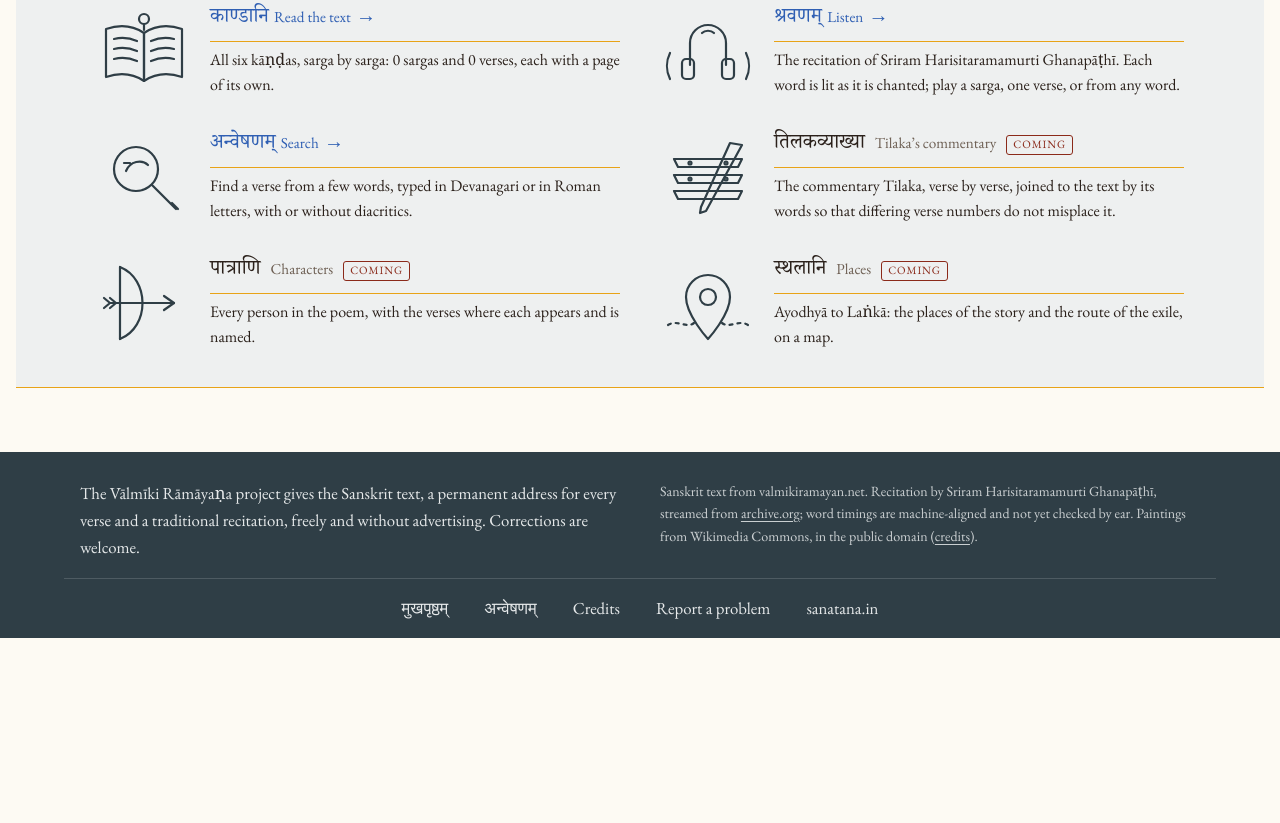
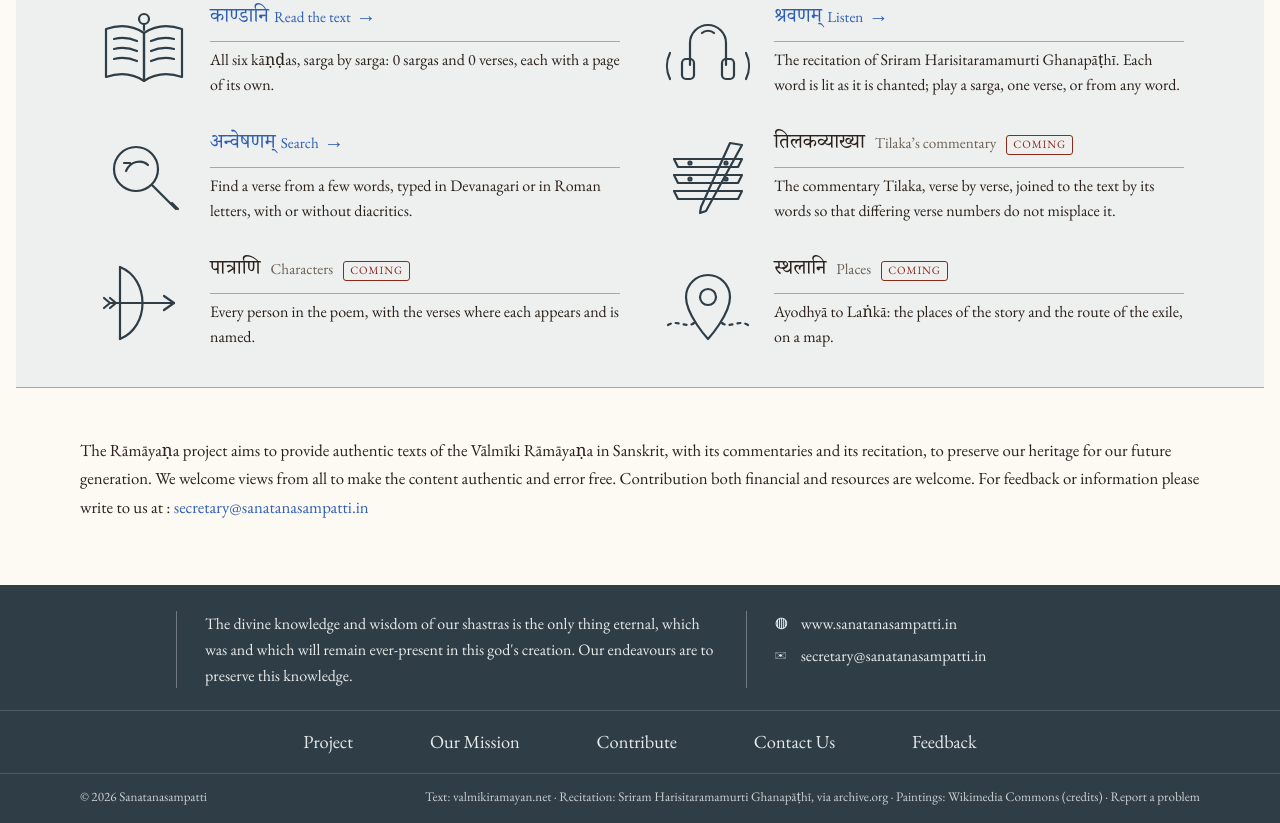
Before and after one commit to hvram1/valmiki-ramayana.sanatana.in, an Astro site: page / in a window 1280 px wide. Shown: the part 1844-2667 px from the top of the page. Before the commit the page ends 2578 px from the top, so only its background shows below. Built offline with nearby package versions, Linux system fonts and the light colour scheme; Astro itself is replaced by a stand-in of ours; a web font is replaced by a local one.

Commit message:
Footer of Sanatanasampatti, whose project this is
Mission, website and contact, and the Project / Our Mission / Contribute /
Contact Us / Feedback links, as on the Mahābhārata portal; the project
note above it on the home page. All of it is in site.config.json.

Co-Authored-By: Claude Opus 5.5 <noreply@anthropic.com>

```diff
--- a/site.config.json
+++ b/site.config.json
@@ -80,11 +80,32 @@
     }
   },
   "footer": {
-    "about": "The Vālmīki Rāmāyaṇa project gives the Sanskrit text, a permanent address for every verse and a traditional recitation, freely and without advertising. Corrections are welcome.",
+    "org": "Sanatanasampatti",
+    "orgUrl": "https://sanatanasampatti.in",
+    "orgSite": "www.sanatanasampatti.in",
+    "email": "secretary@sanatanasampatti.in",
+    "mission": "The divine knowledge and wisdom of our shastras is the only thing eternal, which was and which will remain ever-present in this god's creation. Our endeavours are to preserve this knowledge.",
+    "project": "The Rāmāyaṇa project aims to provide authentic texts of the Vālmīki Rāmāyaṇa in Sanskrit, with its commentaries and its recitation, to preserve our heritage for our future generation. We welcome views from all to make the content authentic and error free. Contribution both financial and resources are welcome. For feedback or information please write to us at :",
     "links": [
       [
-        "sanatana.in",
-        "https://sanatana.in"
+        "Project",
+        "https://sanatanasampatti.in/Projects"
+      ],
+      [
+        "Our Mission",
+        "https://sanatanasampatti.in/Home"
+      ],
+      [
+        "Contribute",
+        "https://sanatanasampatti.in/Donate"
+      ],
+      [
+        "Contact Us",
+        "https://sanatanasampatti.in/Contact"
+      ],
+      [
+        "Feedback",
+        "mailto:secretary@sanatanasampatti.in?subject=V%C4%81lm%C4%ABki%20R%C4%81m%C4%81ya%E1%B9%87a%20feedback"
       ]
     ]
   }
--- a/src/layouts/Base.astro
+++ b/src/layouts/Base.astro
@@ -9,6 +9,7 @@ interface Props {
 }
 const { title, description = `${SITE.name} — ${SITE.nameRoman}, with the recitation of ${SITE.reciter}`, canonical, wide = false } = Astro.props;
 const canon = canonical ? new URL(canonical, Astro.site).href : undefined;
+const F = SITE.footer;
 const path = Astro.url.pathname.replace(import.meta.env.BASE_URL.replace(/\/$/, ''), '') || '/';
 ---
 <!doctype html>
@@ -56,21 +57,23 @@ const path = Astro.url.pathname.replace(import.meta.env.BASE_URL.replace(/\/$/,
     </main>
     <footer class="site-foot">
       <div class="foot-top">
-        <p class="foot-about">{SITE.footer.about}</p>
-        <p class="foot-small">
-          Sanskrit text from valmikiramayan.net. Recitation by {SITE.reciter},
-          streamed from <a href={SITE.recording}>archive.org</a>; word timings are
-          machine-aligned and not yet checked by ear. Paintings from Wikimedia
-          Commons, in the public domain (<a href={href('credits/')}>credits</a>).
-        </p>
+        <p class="foot-mission">{F.mission}</p>
+        <ul class="foot-contact">
+          <li><span class="ico" aria-hidden="true">◍</span><a href={F.orgUrl}>{F.orgSite}</a></li>
+          <li><span class="ico" aria-hidden="true">✉</span><a href={`mailto:${F.email}`}>{F.email}</a></li>
+        </ul>
       </div>
-      <nav class="foot-links" aria-label="Footer">
-        <a href={href()}>मुखपृष्ठम्</a>
-        <a href={href('search/')}>अन्वेषणम्</a>
-        <a href={href('credits/')}>Credits</a>
-        <a href={`https://github.com/${SITE.repo}/issues`}>Report a problem</a>
-        {SITE.footer.links.map(([t, u]) => <a href={u}>{t}</a>)}
+      <nav class="foot-links" aria-label="Sanatanasampatti">
+        {F.links.map(([t, u]) => <a href={u}>{t}</a>)}
       </nav>
+      <div class="foot-base">
+        <span>© {new Date().getFullYear()} {F.org}</span>
+        <span>
+          Text: valmikiramayan.net · Recitation: {SITE.reciter}, via <a href={SITE.recording}>archive.org</a> ·
+          Paintings: Wikimedia Commons (<a href={href('credits/')}>credits</a>) ·
+          <a href={`https://github.com/${SITE.repo}/issues`}>Report a problem</a>
+        </span>
+      </div>
     </footer>
     <slot name="after" />
     <script>
--- a/src/pages/index.astro
+++ b/src/pages/index.astro
@@ -124,4 +124,8 @@ const features = [
       ))}
     </div>
   </section>
+
+  <section class="project-note">
+    <p>{SITE.footer.project} <a href={`mailto:${SITE.footer.email}`}>{SITE.footer.email}</a></p>
+  </section>
 </Base>
--- a/src/styles/global.css
+++ b/src/styles/global.css
@@ -41,8 +41,8 @@ html { -webkit-text-size-adjust: 100%; }
 body {
   margin: 0; background: var(--bg); color: var(--ink);
   font-family: var(--roman); font-size: 18px; line-height: 1.6;
-  padding-bottom: 96px; /* room for the player */
 }
+body:has(.player:not([hidden])) { padding-bottom: 96px; } /* room for the player */
 a { color: var(--link); text-decoration: none; }
 a:hover { text-decoration: underline; }
 :focus-visible { outline: 2px solid var(--saffron); outline-offset: 2px; }
@@ -137,14 +137,22 @@ em.term, em.name { color: var(--saffron); }
 :root[data-theme="dark"] .feature img { filter: invert(0.85); }
 
 /* footer */
+.project-note { max-width: 72rem; margin: 48px auto 0; }
+.project-note p { margin: 0; font-size: 1.05rem; line-height: 1.7; }
 .site-foot { margin-top: 64px; background: var(--slate); color: var(--slate-ink); }
-.site-foot a { color: var(--slate-ink); text-decoration: underline; text-underline-offset: 3px; }
-.foot-top { max-width: 72rem; margin: 0 auto; padding: 28px 16px 18px; display: grid; grid-template-columns: repeat(auto-fit, minmax(min(100%, 20rem), 1fr)); gap: 16px 40px; }
-.foot-top p { margin: 0; }
-.foot-about { font-size: 1.05rem; }
-.foot-small { font-size: 0.88rem; opacity: 0.85; }
-.foot-links { border-top: 1px solid rgb(255 255 255 / 0.15); max-width: 72rem; margin: 0 auto; padding: 16px; display: flex; flex-wrap: wrap; justify-content: center; gap: 8px 36px; font-size: 1.05rem; }
+.site-foot a { color: var(--slate-ink); }
+.foot-top { max-width: 60rem; margin: 0 auto; padding: 26px 16px 22px; display: grid; grid-template-columns: minmax(0, 1.6fr) minmax(0, 1fr); gap: 16px 0; }
+.foot-mission { margin: 0; padding: 0 28px; border-left: 1px solid rgb(255 255 255 / 0.3); border-right: 1px solid rgb(255 255 255 / 0.3); font-size: 1rem; line-height: 1.6; }
+.foot-contact { list-style: none; margin: 0; padding: 0 28px; display: flex; flex-direction: column; gap: 6px; font-size: 1rem; }
+.foot-contact .ico { display: inline-block; width: 1.6em; }
+.foot-links { border-top: 1px solid rgb(255 255 255 / 0.15); border-bottom: 1px solid rgb(255 255 255 / 0.15); padding: 16px; display: flex; flex-wrap: wrap; justify-content: center; gap: 8px clamp(24px, 6vw, 80px); font-size: 1.15rem; }
 .foot-links a { text-decoration: none; }
+.foot-links a:hover { text-decoration: underline; }
+.foot-base { max-width: 72rem; margin: 0 auto; padding: 12px 16px 16px; display: flex; flex-wrap: wrap; justify-content: space-between; gap: 6px 24px; font-size: 0.82rem; opacity: 0.85; }
+@media (max-width: 640px) {
+  .foot-top { grid-template-columns: 1fr; }
+  .foot-mission, .foot-contact { padding: 0; border: none; }
+}
 
 /* reading pages */
 .note, .hint { color: var(--muted); font-size: 0.95rem; }
@@ -197,7 +205,7 @@ em.term, em.name { color: var(--saffron); }
 #p-rate { font: inherit; font-size: 0.9rem; background: var(--paper); color: var(--ink); border: 1px solid var(--line); border-radius: 4px; }
 .pfollow { font-size: 0.85rem; color: var(--muted); white-space: nowrap; }
 @media (max-width: 560px) {
-  body { padding-bottom: 150px; }
+  body:has(.player:not([hidden])) { padding-bottom: 150px; }
   .player { flex-wrap: wrap; gap: 4px 6px; }
   .pmid { order: 5; flex-basis: 100%; }
   .ptime { margin-left: auto; }
```
